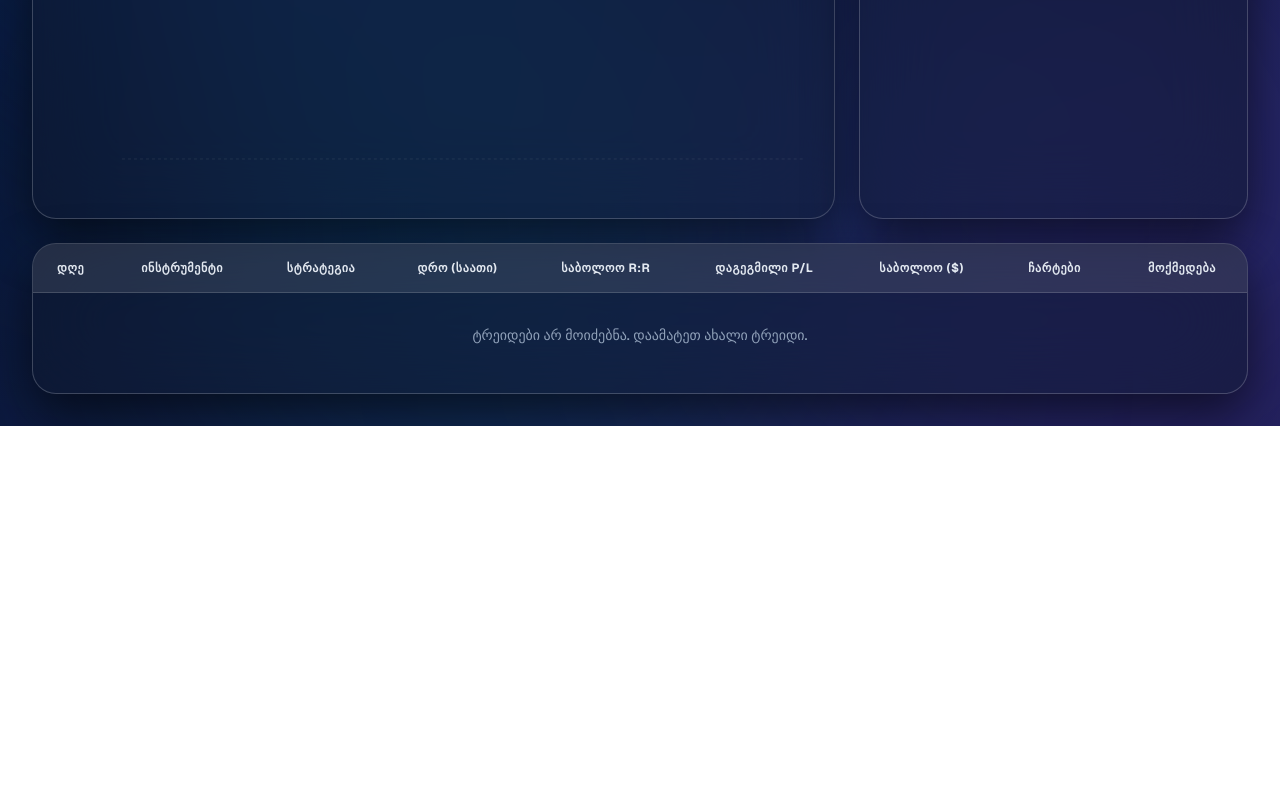
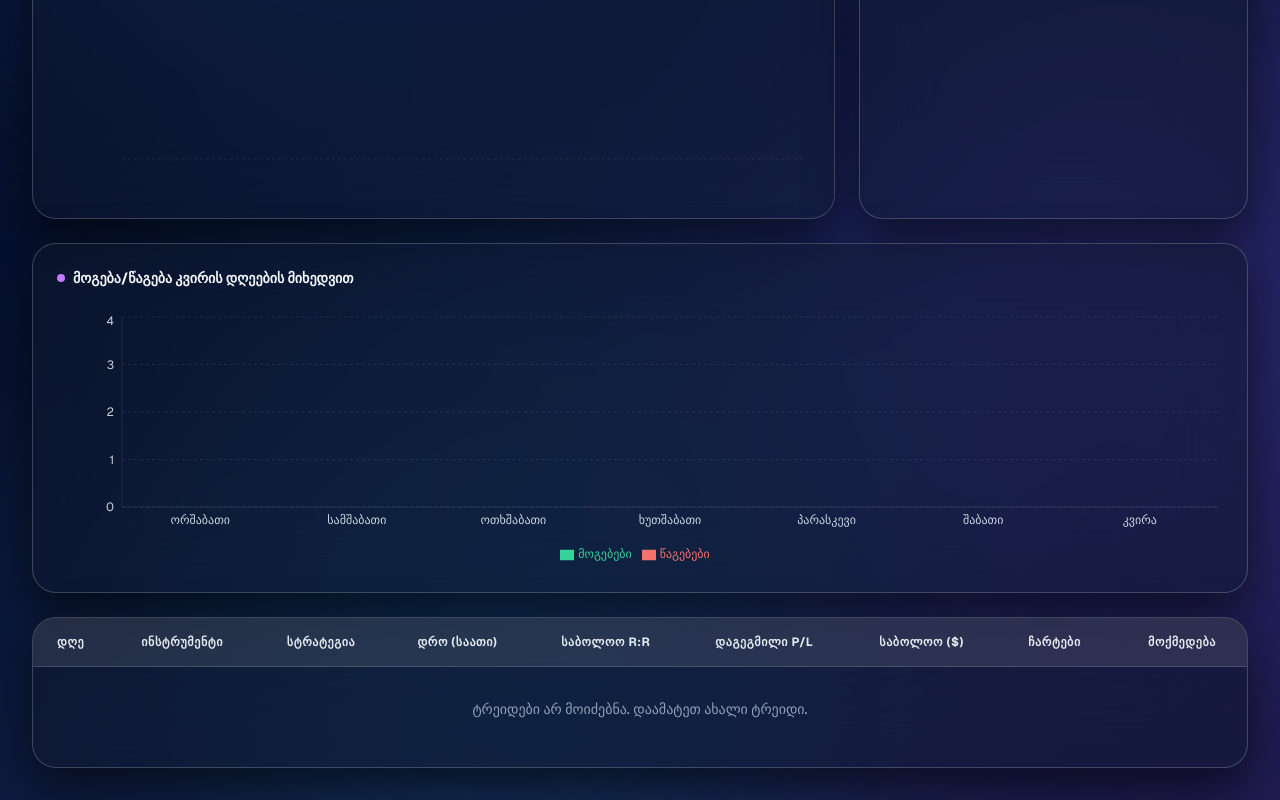
Before and after one commit to gundajek/trading-journal, a Next.js app: page / in a window 1280 px wide. Shown: the part 513-1313 px from the top of the page. Before the commit the page ends 939 px from the top, so only its background shows below. Built offline with nearby package versions, Linux system fonts and the light colour scheme.

Commit message:
Add win/loss bar chart by day of week
Adds a stacked comparison bar chart (recharts) below the strategy
pie chart, grouping the currently active trade list (live or
backtest) by weekday and counting wins vs losses per day.

```diff
--- a/app/page.tsx
+++ b/app/page.tsx
@@ -1,7 +1,7 @@
 'use client';
 
 import { useState, ChangeEvent, useEffect, useRef } from 'react';
-import { LineChart, Line, PieChart, Pie, Cell, XAxis, YAxis, CartesianGrid, Tooltip, ResponsiveContainer } from 'recharts';
+import { LineChart, Line, PieChart, Pie, Cell, BarChart, Bar, Legend, XAxis, YAxis, CartesianGrid, Tooltip, ResponsiveContainer } from 'recharts';
 
 const getCurrentDateTimeLocal = () => {
   const now = new Date();
@@ -268,6 +268,20 @@ export default function Home() {
   const strategyData = Object.keys(strategyDataMap).map(key => ({ name: key, value: strategyDataMap[key] }));
   const COLORS = ['#60a5fa', '#34d399', '#a78bfa', '#fbbf24', '#f87171'];
 
+  const DAY_ORDER = ['ორშაბათი', 'სამშაბათი', 'ოთხშაბათი', 'ხუთშაბათი', 'პარასკევი', 'შაბათი', 'კვირა'];
+  const dayStatsMap: Record<string, { wins: number; losses: number }> = {};
+  DAY_ORDER.forEach(day => { dayStatsMap[day] = { wins: 0, losses: 0 }; });
+  trades.forEach(t => {
+    if (!dayStatsMap[t.day]) return;
+    if (t.realizedPnl > 0) dayStatsMap[t.day].wins += 1;
+    else dayStatsMap[t.day].losses += 1;
+  });
+  const dayOfWeekData = DAY_ORDER.map(day => ({
+    name: day,
+    'მოგებები': dayStatsMap[day].wins,
+    'წაგებები': dayStatsMap[day].losses,
+  }));
+
   const glassCard = "bg-slate-900/50 backdrop-blur-2xl border border-white/20 rounded-3xl shadow-[0_20px_50px_rgba(0,0,0,0.6)] transition-all duration-300 hover:border-white/30";
   const glassInput = "w-full bg-slate-950/60 backdrop-blur-md border border-white/15 rounded-2xl p-3 text-white outline-none focus:border-blue-400 focus:bg-slate-950/90 transition-all placeholder:text-slate-500 shadow-inner";
 
@@ -439,6 +453,25 @@ export default function Home() {
                   {entry.name}
                 </div>
               ))}
+            </div>
+          </div>
+
+          <div className={`${glassCard} p-6 lg:col-span-3`}>
+            <h3 className="text-sm font-bold text-slate-100 mb-6 flex items-center gap-2">
+              <span className="w-2 h-2 rounded-full bg-purple-400"></span> მოგება/წაგება კვირის დღეების მიხედვით
+            </h3>
+            <div className="h-64">
+              <ResponsiveContainer width="100%" height="100%">
+                <BarChart data={dayOfWeekData}>
+                  <CartesianGrid strokeDasharray="3 3" stroke="#ffffff15" vertical={false} />
+                  <XAxis dataKey="name" stroke="#cbd5e1" fontSize={12} tickLine={false} axisLine={{ stroke: '#ffffff15' }} />
+                  <YAxis stroke="#cbd5e1" fontSize={12} tickLine={false} axisLine={{ stroke: '#ffffff15' }} allowDecimals={false} />
+                  <Tooltip contentStyle={{ backgroundColor: 'rgba(15, 23, 42, 0.9)', backdropFilter: 'blur(12px)', borderColor: 'rgba(255,255,255,0.2)', color: '#f8fafc', borderRadius: '12px', boxShadow: '0 10px 30px rgba(0,0,0,0.5)' }} cursor={{ fill: 'rgba(255,255,255,0.05)' }} />
+                  <Legend wrapperStyle={{ fontSize: '12px', color: '#cbd5e1', paddingTop: '8px' }} />
+                  <Bar dataKey="მოგებები" fill="#34d399" radius={[6, 6, 0, 0]} />
+                  <Bar dataKey="წაგებები" fill="#f87171" radius={[6, 6, 0, 0]} />
+                </BarChart>
+              </ResponsiveContainer>
             </div>
           </div>
         </div>
```
